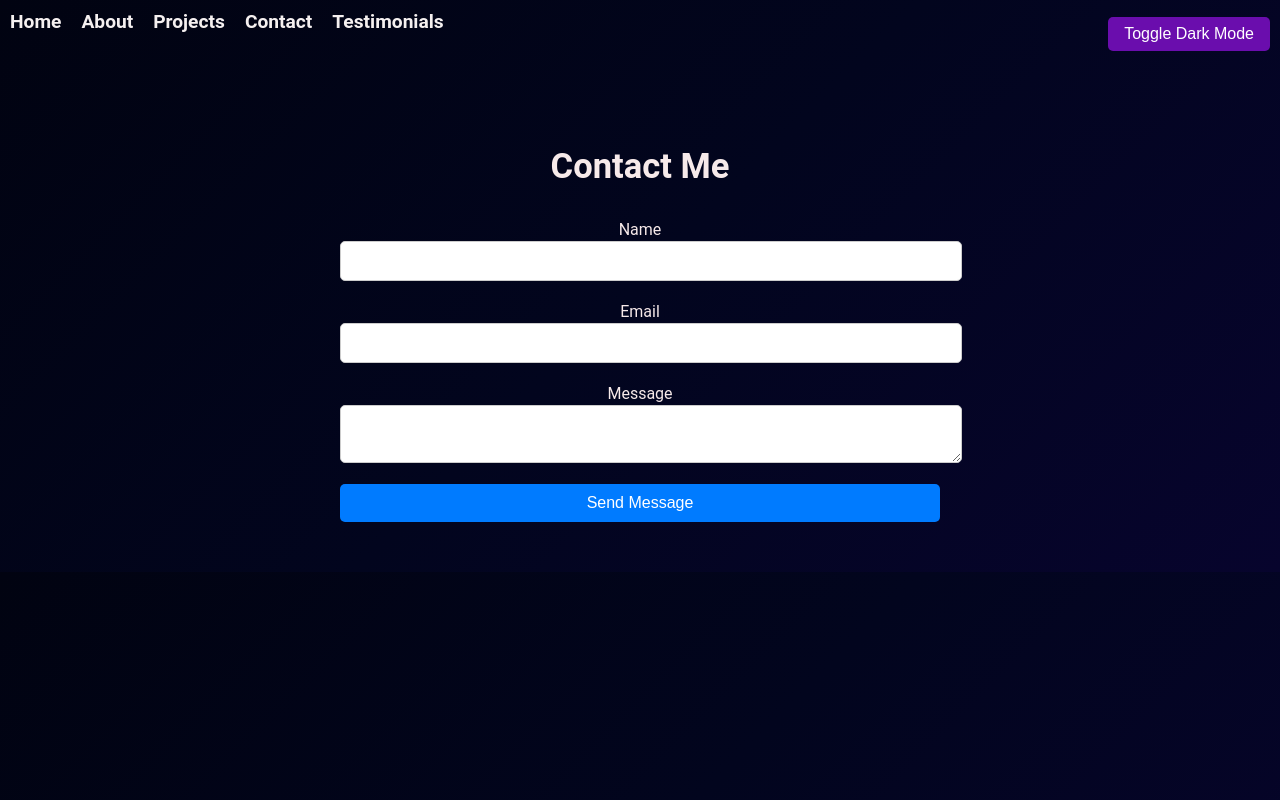
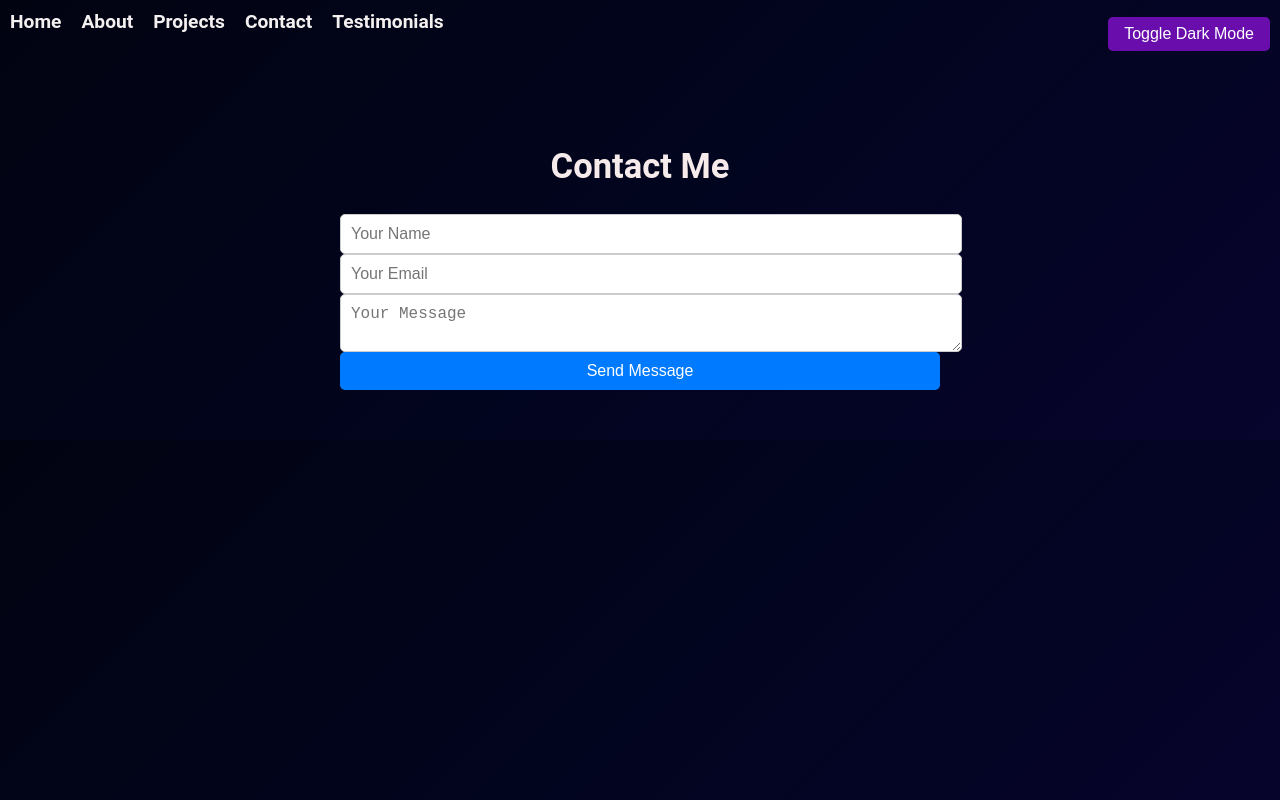
Before and after one commit to Aderibigbe-Ayantayo/fadeelPortfolio, a React (Create React App) app: page /#/contact in a window 1280 px wide. Built offline with nearby package versions, Linux system fonts and the light colour scheme; the HTML template or start-up script is replaced by a standard one.

Commit message:
hope this works finally

```diff
--- a/public/index.html
+++ b/public/index.html
@@ -4,9 +4,16 @@
     <meta charset="utf-8" />
     <link rel="icon" href="./portfolioLogo.png" />
     <meta name="viewport" content="width=device-width, initial-scale=1" />
-    <meta name="description" content="fadeel portfolio"/>
+    <meta name="theme-color" content="#000000" />
+    <meta
+      name="description"
+      content="fadeel Portforlio"
+    />
+    <link rel="apple-touch-icon" href="%PUBLIC_URL%/logo192.png" />
 
-    <title>Fadeel portfolio</title>
+    <link rel="manifest" href="%PUBLIC_URL%/manifest.json" />
+
+    <title>React App</title>
   </head>
   <body>
     <noscript>You need to enable JavaScript to run this app.</noscript>
--- a/src/App.js
+++ b/src/App.js
@@ -1,5 +1,5 @@
 import React, { useState, useEffect } from 'react';
-import { HashRouter as Router, Route, Routes } from 'react-router-dom'; // Use HashRouter
+import { HashRouter as Router, Route, Routes } from 'react-router-dom';
 import Header from './Components/Header';
 import Home from './Components/Home';
 import About from './Components/About';
@@ -9,15 +9,12 @@ import Testimonials from './Components/Testimonials';
 import './styles.css';
 
 function App() {
-  // Dark mode state
   const [isDarkMode, setIsDarkMode] = useState(false);
 
-  // Function to toggle dark mode
   const toggleDarkMode = () => {
     setIsDarkMode(prevMode => !prevMode);
   };
 
-  // Add or remove 'dark-mode' class from the body element when isDarkMode changes
   useEffect(() => {
     if (isDarkMode) {
       document.body.classList.add('dark-mode');
--- a/src/Components/About.js
+++ b/src/Components/About.js
@@ -12,7 +12,7 @@
 // export default About;
 
 import React from 'react';
-import './About.css'; // Import the CSS file for styling
+import './About.css';
 
 // Import images from src folder
 import personalImage from './Assets/images/img1.jpg';
@@ -58,10 +58,10 @@ const About = () => {
                                 <img src={reactLogo} alt="React" className="stack-logo" />
                                 <p>React</p>
                             </div>
-                            <div className="about-buttons">
-                        <a href="/contact" className="btn hire-me">Hire Me</a>
-                        <a href={ cvFile } className="btn cv" target="_blank" rel="noopener noreferrer">Get CV</a>
-                    </div>
+                        </div>
+                        <div className="about-buttons">
+                            <a href="#/contact" className="btn hire-me">Hire Me</a> {/* Ensure this link points to "#/contact" */}
+                            <a href={ cvFile } className="btn cv" target="_blank" rel="noopener noreferrer">Get CV</a>
                         </div>
                     </div>
                 </div>
--- a/src/Components/Contact.js
+++ b/src/Components/Contact.js
@@ -13,7 +13,6 @@
 
 // export default Contact;
 
-
 import React, { useState } from 'react';
 import emailjs from 'emailjs-com';
 import './Contact.css';
@@ -25,85 +24,56 @@ const Contact = () => {
         message: ''
     });
 
-    const [isSubmitted, setIsSubmitted] = useState(false);
-    const [errorMessage, setErrorMessage] = useState('');
-
     const handleChange = (e) => {
-        setFormData({
-            ...formData,
-            [e.target.name]: e.target.value
-        });
+        setFormData({ ...formData, [e.target.name]: e.target.value });
     };
 
     const handleSubmit = (e) => {
         e.preventDefault();
 
-        // Replace 'YOUR_SERVICE_ID', 'YOUR_TEMPLATE_ID', 'YOUR_USER_ID' with your EmailJS information
-        emailjs.sendForm(
-            'service_somzrbv',
-            'template_o6z6j4o',
-            e.target,
-            '5QwrQo4iV0CgrOpZk'
-        )
-        .then((result) => {
-            console.log(result.text);
-            setIsSubmitted(true);
-        }, (error) => {
-            console.log(error.text);
-            setErrorMessage('Something went wrong, please try again.');
-        });
-
-        // Clear form after submission
+        emailjs.send('YOUR_SERVICE_ID', 'YOUR_TEMPLATE_ID', formData, 'YOUR_USER_ID')
+            .then(() => {
+                alert('Message sent successfully');
                 setFormData({
                     name: '',
                     email: '',
                     message: ''
+                });
+            })
+            .catch(() => {
+                alert('Failed to send message');
             });
     };
 
     return (
         <div className="contact">
             <h2>Contact Me</h2>
-            {isSubmitted ? (
-                <p>Thank you! Your message has been sent successfully.</p>
-            ) : (
             <form onSubmit={handleSubmit}>
-                    <div className="form-group">
-                        <label htmlFor="name">Name</label>
                 <input
                     type="text"
-                            id="name"
                     name="name"
+                    placeholder="Your Name"
                     value={formData.name}
                     onChange={handleChange}
                     required
                 />
-                    </div>
-                    <div className="form-group">
-                        <label htmlFor="email">Email</label>
                 <input
                     type="email"
-                            id="email"
                     name="email"
+                    placeholder="Your Email"
                     value={formData.email}
                     onChange={handleChange}
                     required
                 />
-                    </div>
-                    <div className="form-group">
-                        <label htmlFor="message">Message</label>
                 <textarea
-                            id="message"
                     name="message"
+                    placeholder="Your Message"
                     value={formData.message}
                     onChange={handleChange}
                     required
                 ></textarea>
-                    </div>
-                    {errorMessage && <p className="error">{errorMessage}</p>}
                 <button type="submit">Send Message</button>
             </form>
-            )}
         </div>
     );
 };
```
Lines whose indentation alone changed are shown as unchanged.
